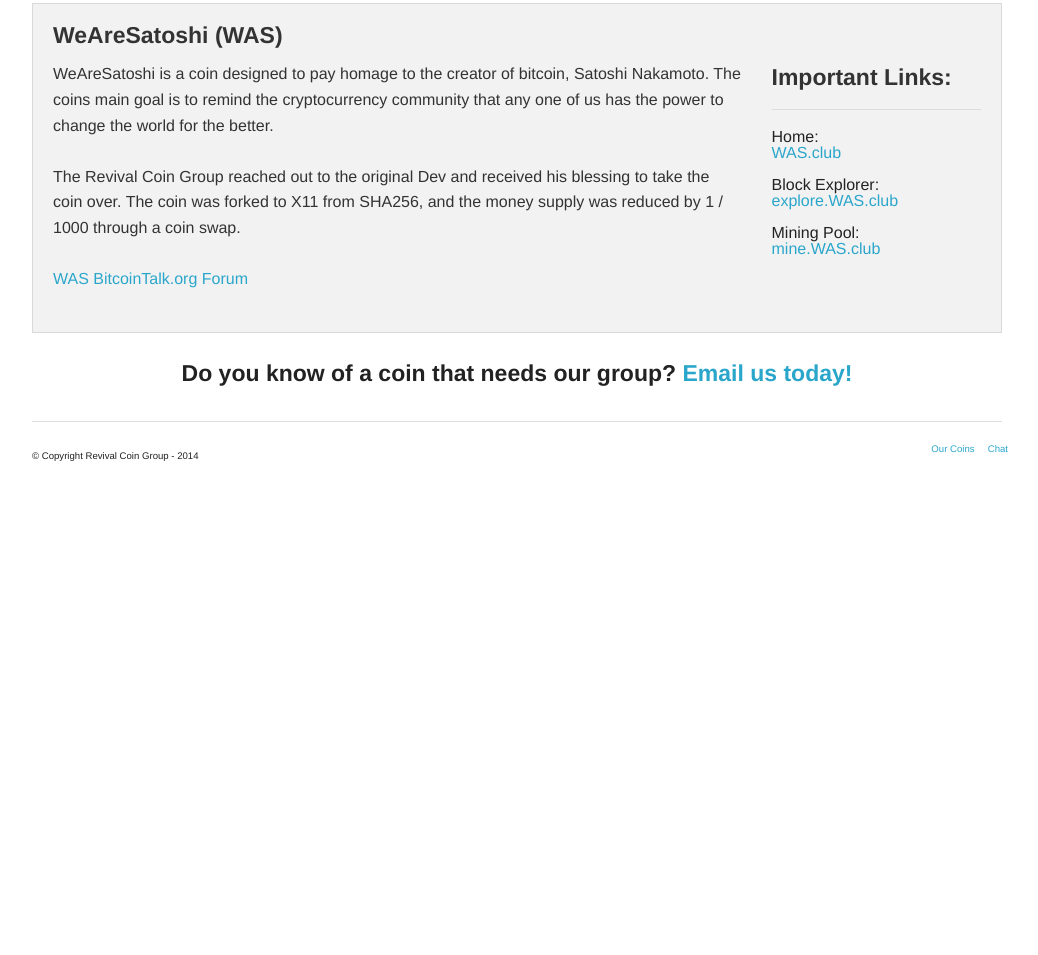
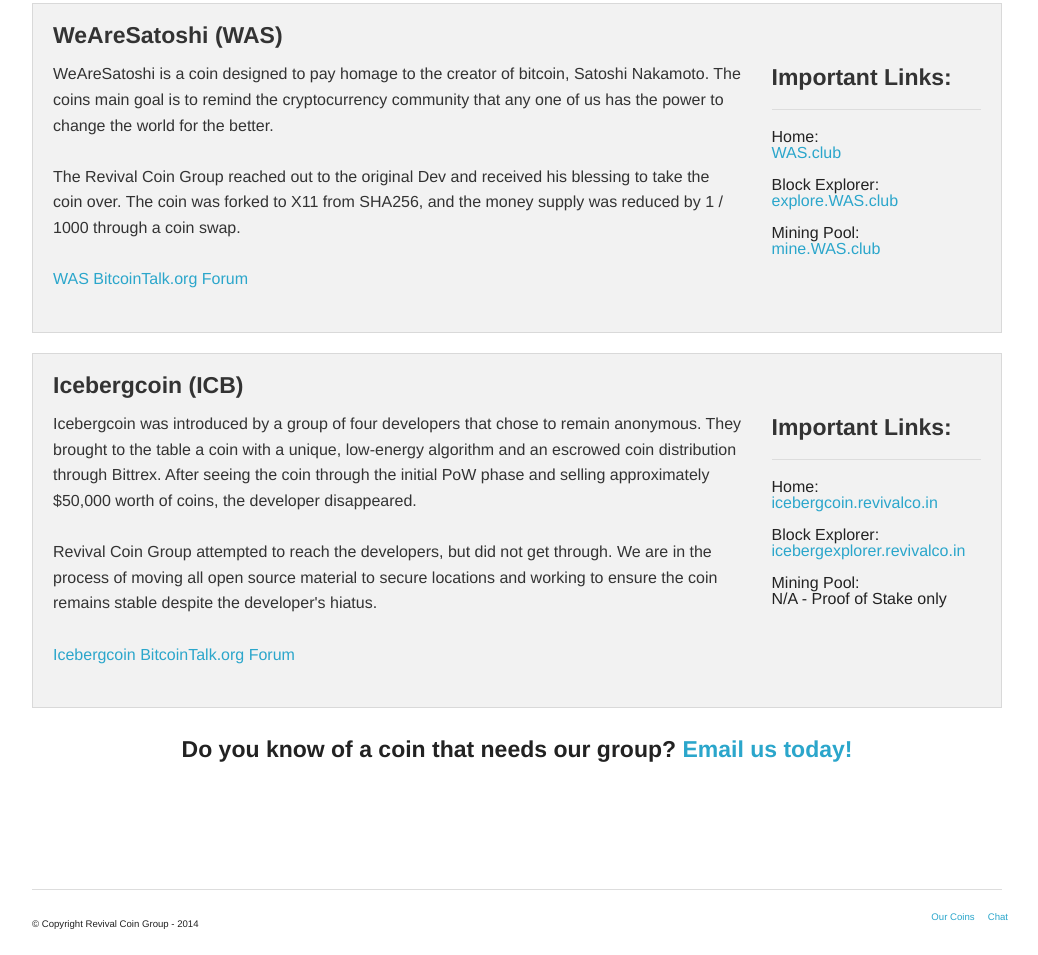
Before and after one commit to AmericanComputerNerd/revivalcoin, a plain HTML site: page coins.html in a window 1280 px wide. Shown: the part 459-1414 px from the top of the page, without its empty margins (123-1161 px from the left). Before the commit the page ends 946 px from the top, so only its background shows below. Drawn offline with Linux system fonts and the light colour scheme; a script that the page names is missing.

Commit message:
Added ICB & Ad Banners

```diff
--- a/coins.html
+++ b/coins.html
@@ -107,7 +107,53 @@
      		    </div>
 	        </div>
         </div>
+
+<!-- Call to Action Panel -->
+
+	    <div class="row">
+    		<div class="large-12 columns">
+    			<div class="panel">
+     			<h4>Icebergcoin (ICB)</h4>
+        			<div class="row">
+          				<div class="large-9 columns">
+            			<p>Icebergcoin was introduced by a group of four developers that chose to remain anonymous.  They brought to the table a coin with a unique, low-energy algorithm and an escrowed coin distribution through Bittrex.  After seeing the coin through the initial PoW phase and selling approximately $50,000 worth of coins, the developer disappeared.<br />
+                        <br />
+                        Revival Coin Group attempted to reach the developers, but did not get through.  We are in the process of moving all open source material to secure locations and working to ensure the coin remains stable despite the developer's hiatus.<br />
+                        <br />
+                        <a href="https://bitcointalk.org/index.php?topic=715403" target="_blank">Icebergcoin BitcoinTalk.org Forum</a>
+            			</p>
+          				</div>
+                        <div class="large-3 columns">
+                            <h4>Important Links:</h4>
+                            <hr />
+                            Home:<br />
+                            <a href="http://icebergcoin.revivalco.in/" target="_blank">icebergcoin.revivalco.in</a><br />
+                            <br />
+                            Block Explorer:<br />
+                            <a href="http://icebergexplorer.revivalco.in/" target="_blank">icebergexplorer.revivalco.in</a><br />
+                            <br />
+                            Mining Pool:<br />
+                            N/A - Proof of Stake only<br />
+                        </div>
+        		    </div>
+     		    </div>
+	        </div>
+        </div>
+
 <center><h4>Do you know of a coin that needs our group?  <a href="mailto:revivalcoin@gmail.com">Email us today!</a></h4></center>
+
+<center>
+    <script async src="//pagead2.googlesyndication.com/pagead/js/adsbygoogle.js"></script>
+<!-- Main Ad -->
+<ins class="adsbygoogle"
+     style="display:inline-block;width:728px;height:90px"
+     data-ad-client="ca-pub-5753588076795569"
+     data-ad-slot="2087692130"></ins>
+<script>
+    (adsbygoogle = window.adsbygoogle || []).push({});
+</script>
+</center>
+
 <!-- Footer -->
 <footer class="row">
 <div class="large-12 columns">
```
Also changed, not shown: chat.html (+12 -0 lines), index.html (+12 -0 lines).
